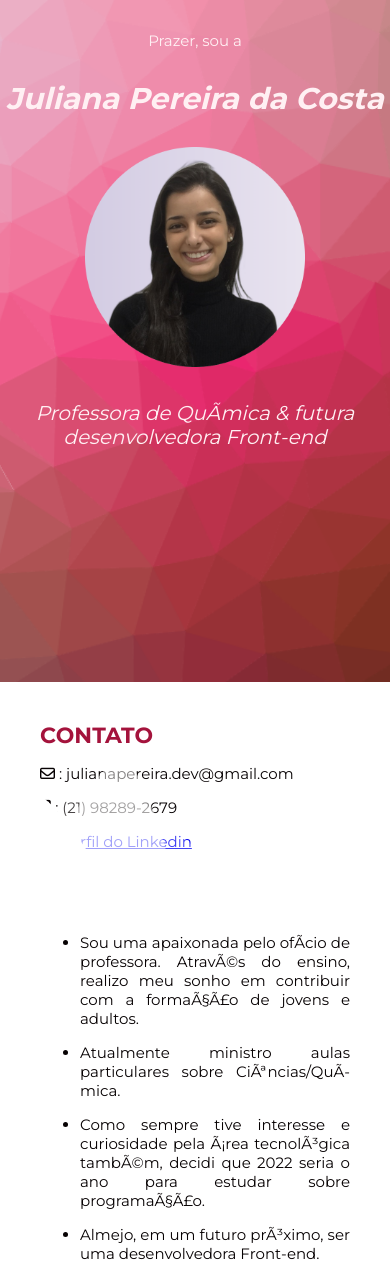
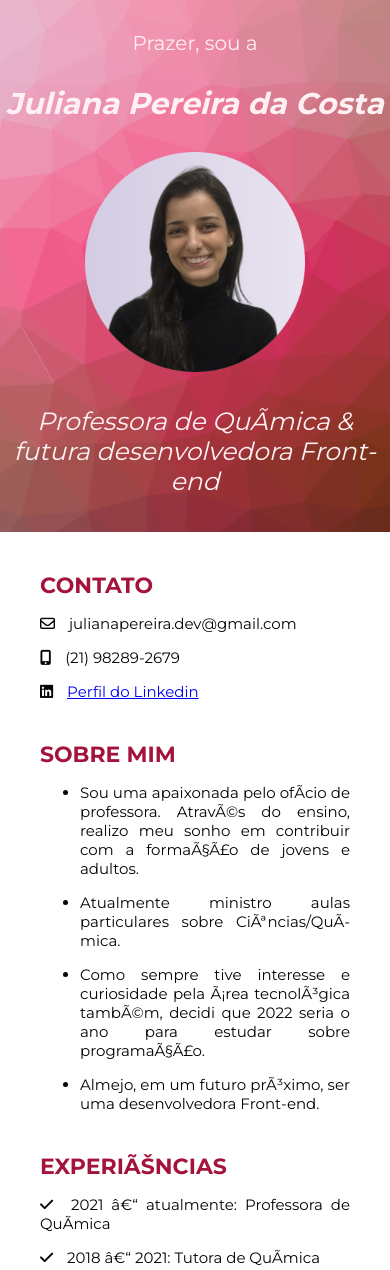
Before and after one commit to julianapereiradev/desafio2-homepage, a plain HTML site: page index.html in a window 390 px wide. Shown: the top 1270 px of the page. Drawn offline with Linux system fonts and the light colour scheme.

Commit message:
mais-responsivo

```diff
--- a/css/estilo.css
+++ b/css/estilo.css
@@ -17,7 +17,7 @@ div.fundo {
   color: #fff0f3;
   padding: 1px 0px 1px 0px;
   position: relative;
-  height: 680px;
+  height: 530px;
 }
 
 .filtro-foto:hover {
@@ -92,23 +92,24 @@ div.container {
   text-align: center;
 }
 
-.onda {
-  position: absolute;
-  bottom: -70px;
-  left: 0;
-  width: 100%;
-  overflow: hidden;
-  line-height: 0;
-  transform: rotate(180deg);
+@media (max-width: 720px) {
+  .prazer {
+    font-size: 20px;
+  }
+
+  .nome {
+    font-size: 30px;
+  }
+
+  img {
+    width: 220px;
+  }
+
+  .profissao {
+    font-size: 25px;
+  }
+
+  .margin-logo {
+    margin-right: 10px;
+  }
 }
-
-.onda svg {
-  position: relative;
-  display: block;
-  width: calc(123% + 1.3px);
-  height: 166px;
-}
-
-.onda .shape-fill {
-  fill: #ffffff;
-}
--- a/index.html
+++ b/index.html
@@ -16,19 +16,11 @@
         <p class="profissao">Professora de Química & futura desenvolvedora Front-end</p>
         </div>
 
-        <div class="onda">
-            <svg data-name="Layer 1" xmlns="http://www.w3.org/2000/svg" viewBox="0 0 1200 120" preserveAspectRatio="none">
-                <path d="M0,0V46.29c47.79,22.2,103.59,32.17,158,28,70.36-5.37,136.33-33.31,206.8-37.5C438.64,32.43,512.34,53.67,583,72.05c69.27,18,138.3,24.88,209.4,13.08,36.15-6,69.85-17.84,104.45-29.34C989.49,25,1113-14.29,1200,52.47V0Z" opacity=".25" class="shape-fill"></path>
-                <path d="M0,0V15.81C13,36.92,27.64,56.86,47.69,72.05,99.41,111.27,165,111,224.58,91.58c31.15-10.15,60.09-26.07,89.67-39.8,40.92-19,84.73-46,130.83-49.67,36.26-2.85,70.9,9.42,98.6,31.56,31.77,25.39,62.32,62,103.63,73,40.44,10.79,81.35-6.69,119.13-24.28s75.16-39,116.92-43.05c59.73-5.85,113.28,22.88,168.9,38.84,30.2,8.66,59,6.17,87.09-7.5,22.43-10.89,48-26.93,60.65-49.24V0Z" opacity=".5" class="shape-fill"></path>
-                <path d="M0,0V5.63C149.93,59,314.09,71.32,475.83,42.57c43-7.64,84.23-20.12,127.61-26.46,59-8.63,112.48,12.24,165.56,35.4C827.93,77.22,886,95.24,951.2,90c86.53-7,172.46-45.71,248.8-84.81V0Z" class="shape-fill"></path>
-            </svg>
-        </div>
-
         <div class="container">
         <h1 class="cabecalho1">CONTATO </h1>
-        <p><i class="far fa-envelope"></i> : julianapereira.dev@gmail.com</p>
-        <p><i class="fas fa-mobile-alt"></i> : (21) 98289-2679</p>
-        <p><i class="fab fa-linkedin"></i>: <a href = "https://www.linkedin.com/in/julianapereira-dev/" target="new">Perfil do Linkedin</a></p>
+        <p><i class="far fa-envelope margin-logo"></i>  julianapereira.dev@gmail.com</p>
+        <p><i class="fas fa-mobile-alt margin-logo"></i>  (21) 98289-2679</p>
+        <p><i class="fab fa-linkedin margin-logo"></i>  <a href = "https://www.linkedin.com/in/julianapereira-dev/" target="new">Perfil do Linkedin</a></p>
 
         <h1 class="cabecalho">SOBRE MIM</h1>
             <ul>
@@ -50,22 +42,22 @@
             </ul>
 
         <h1 class="cabecalho">EXPERIÊNCIAS</h1>
-        <p><i class="fas fa-check"></i> 2021 – atualmente: Professora de Química</p>
-        <p><i class="fas fa-check"></i> 2018 – 2021: Tutora de Química</p>
+        <p><i class="fas fa-check margin-logo"></i> 2021 – atualmente: Professora de Química</p>
+        <p><i class="fas fa-check margin-logo"></i> 2018 – 2021: Tutora de Química</p>
 
         <h1 class="cabecalho">PUBLICAÇÕES</h1>
-      <p class="publicacaozero"><i class="fas fa-book"></i> 2022: Capítulo de Livro</p>
+      <p class="publicacaozero"><i class="fas fa-book margin-logo"></i> 2022: Capítulo de Livro</p>
       <p class="publicacao2">Título: “A Utilização do Wordwall como ferramenta pedagógica para o ensino de Tabela Periódica e Ligações Químicas durante o período remoto”.</p>
       <p class="publicacao3">Publicado em: Formação Docente na UFF (E-book)</p>
 
       <p>
-      <p class="publicacao1"><i class="fas fa-graduation-cap"></i> 2021: Trabalho de Conclusão de Curso</p>
+      <p class="publicacao1"><i class="fas fa-graduation-cap margin-logo"></i> 2021: Trabalho de Conclusão de Curso</p>
       <p class="publicacao2">Título: “A utilização do jogo 'Equilibrando o pH' como ferramenta didática para o estudo do Equilíbrio Químico no Ensino Médio”.</p>
       <p class="publicacao3">Publicado em: Repositório Institucional da UFF</p>
       </p>
 
       <p>
-      <p class="publicacao1"><i class="fas fa-book"></i> 2021: Capítulo de Livro</p>
+      <p class="publicacao1"><i class="fas fa-book margin-logo"></i> 2021: Capítulo de Livro</p>
       <p class="publicacao2">Título: “Oficina Pedagógica como ferramenta de aprendizagem de Astronomia”.</p>
       <p class="publicacao3">Publicado em: Editora Atena (E-book)</p>
       </p>
```
